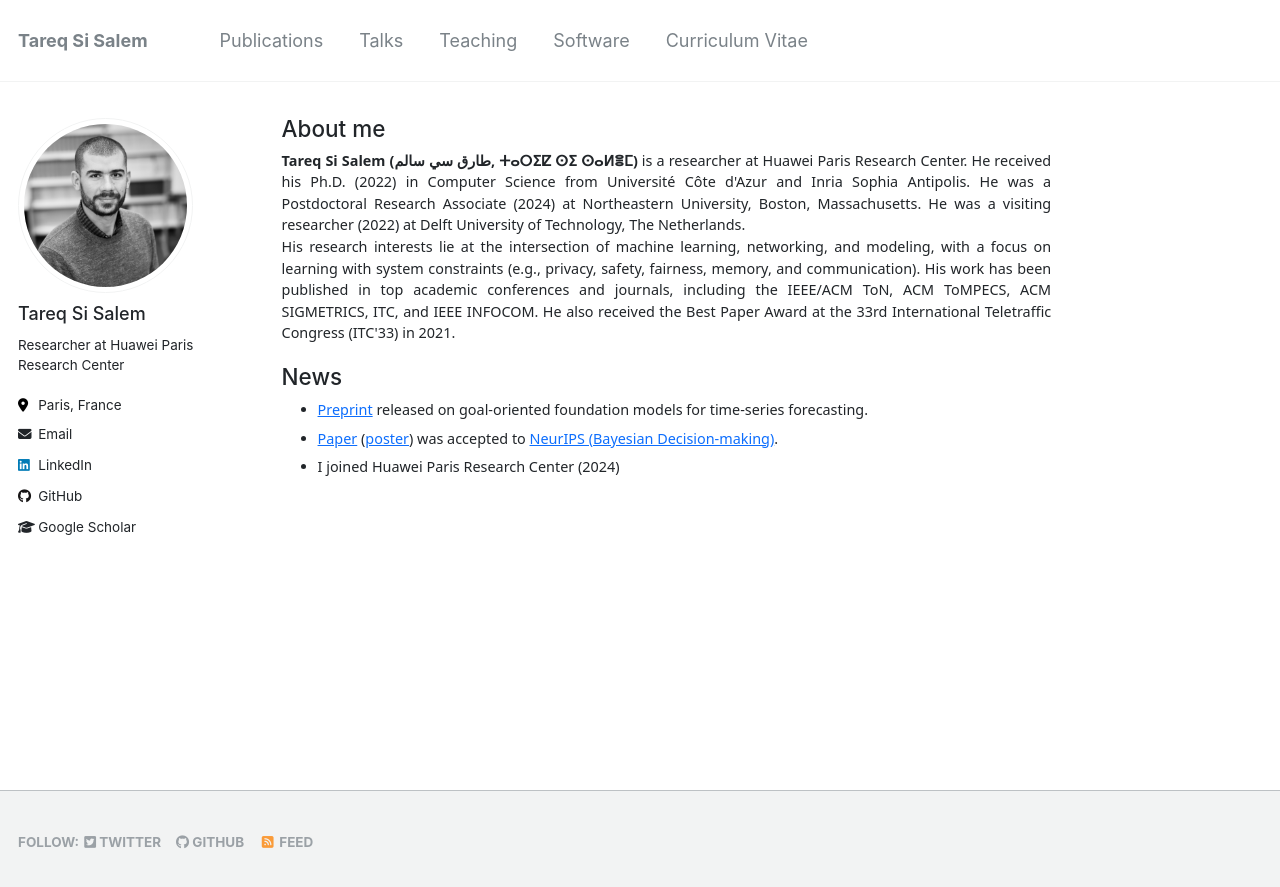
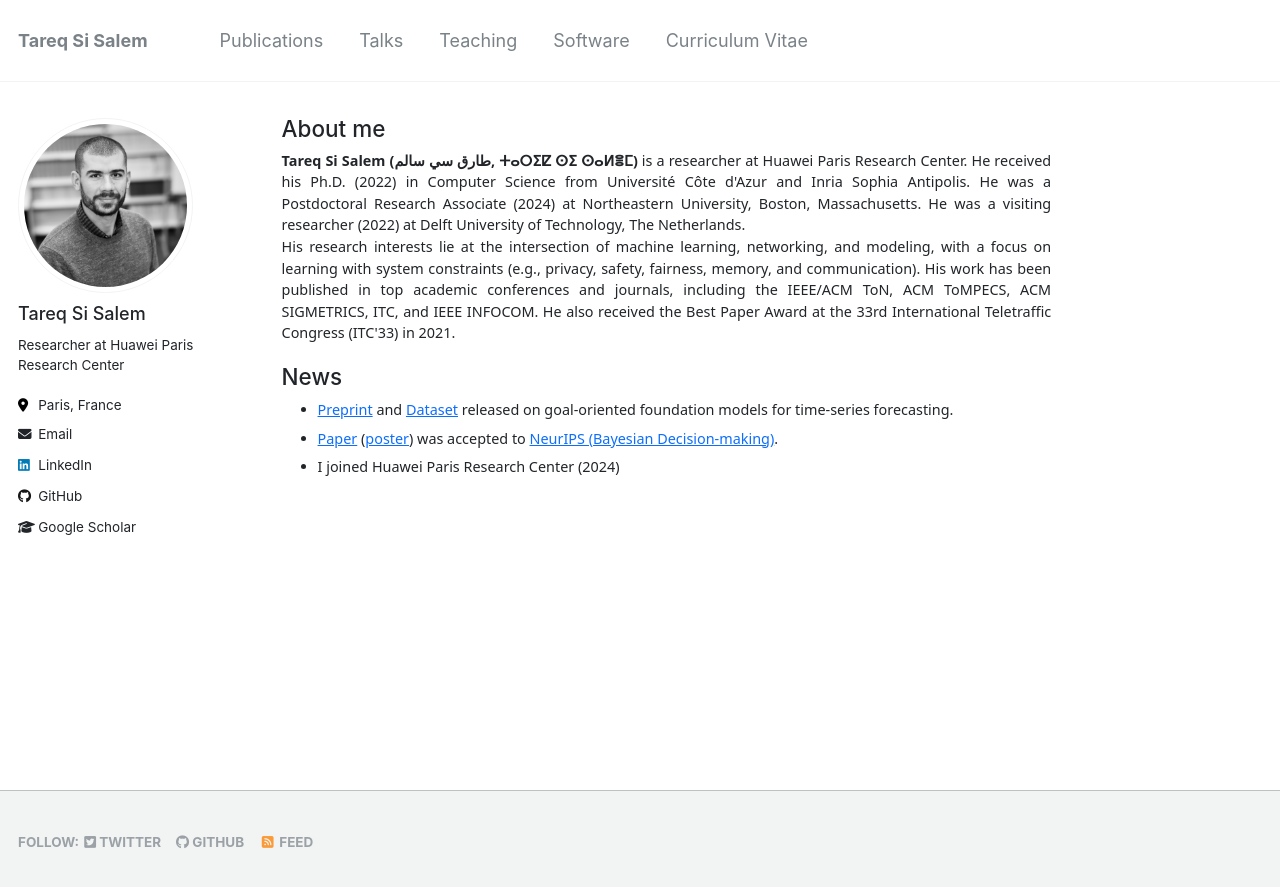
Before and after one commit to tareq-si-salem/tareq-si-salem.github.io, a Jekyll site: the page built from _pages/about.md, in a window 1280 px wide. Shown: the top 887 px of the page. Built offline with Jekyll 4.4.1, drawn with Linux system fonts in a browser that asks for light colours.

Commit message:
Update about.md

```diff
--- a/_pages/about.md
+++ b/_pages/about.md
@@ -96,7 +96,7 @@ redirect_from:
 
 <h5> News </h5>
 <ul>
- <li> <a href="https://arxiv.org/abs/2504.17493">Preprint</a> released on goal-oriented foundation models for time-series forecasting.</li>
+ <li> <a href="https://arxiv.org/abs/2504.17493">Preprint</a> and <a href="https://huggingface.co/datasets/netop/Beam-Level-Traffic-Timeseries-Dataset/tree/main">Dataset</a> released on goal-oriented foundation models for time-series forecasting.</li>
 <li> <a href="https://openreview.net/pdf?id=PGvVf2h2Yb">Paper</a> (<a href="/files/pdf/Poster_NeurIPS_2024.pdf">poster</a>) was accepted to <a href="https://gp-seminar-series.github.io/neurips-2024/">NeurIPS (Bayesian Decision-making)</a>.</li>
  <li> I joined Huawei Paris Research Center (2024)</li>
 </ul>
```
